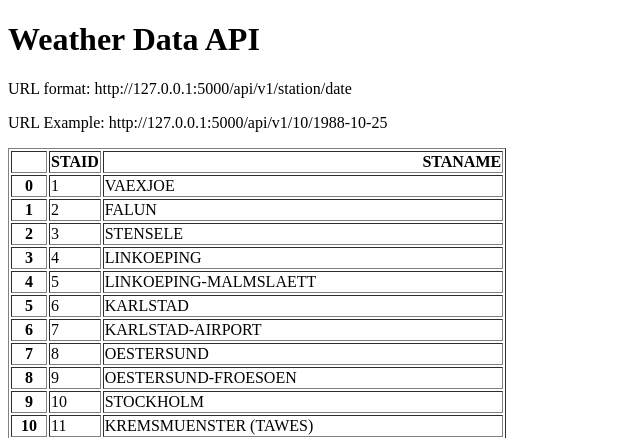
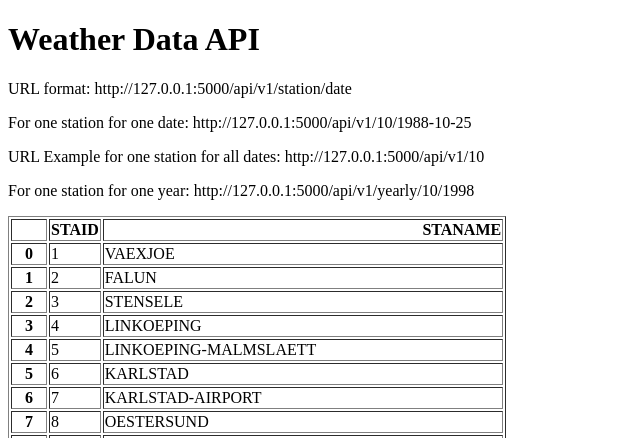
Before and after one commit to robertmoalim/6---Weather-Data-API, a Flask app: page / in a window 1280 px wide. Shown: the top 438 px of the page, without its empty margins (0-640 px from the left). Run offline with Flask 3, Linux system fonts and the light colour scheme.

Commit message:
Formatted file

```diff
--- a/main.py
+++ b/main.py
@@ -6,9 +6,12 @@ app = Flask(__name__)
 
 stations = pd.read_csv("data_small/stations.txt", skiprows=17)
 stations = stations[["STAID", "STANAME                                 "]]
+
+
 @app.route("/")
 def home():
     return render_template("home.html", data=stations.to_html())
+
 
 @app.route("/api/v1/<station>/<date>")
 def about(station, date):
@@ -19,5 +22,23 @@ def about(station, date):
             "date": date,
             "temperature": temperature}
 
+
+@app.route("/api/v1/<station>")
+def all_data(station):
+    filename = "data_small/TG_STAID" + str(station).zfill(6) + ".txt"
+    df = pd.read_csv(filename, skiprows=20, parse_dates=['    DATE'])
+    result = df.to_dict(orient="records")
+    return result
+
+
+@app.route("/api/v1/yearly/<station>/<year>")
+def yearly(station, year):
+    filename = "data_small/TG_STAID" + str(station).zfill(6) + ".txt"
+    df = pd.read_csv(filename, skiprows=20)
+    df["    DATE"] = df["    DATE"].astype(str)
+    result = df[df["    DATE"].str.startswith(str(year))].to_dict(orient="records")
+    return result
+
+
 if __name__ == "__main__":
     app.run(debug=True)
--- a/templates/home.html
+++ b/templates/home.html
@@ -7,7 +7,9 @@
 <body>
     <h1>Weather Data API</h1>
     <p>URL format: http://127.0.0.1:5000/api/v1/station/date</p>
-    <p>URL Example: http://127.0.0.1:5000/api/v1/10/1988-10-25</p>
+    <p>For one station for one date: http://127.0.0.1:5000/api/v1/10/1988-10-25</p>
+    <p>URL Example for one station for all dates: http://127.0.0.1:5000/api/v1/10</p>
+    <p>For one station for one year: http://127.0.0.1:5000/api/v1/yearly/10/1998</p>
     <p>{{data|safe}}</p>
 
 </body>
```
